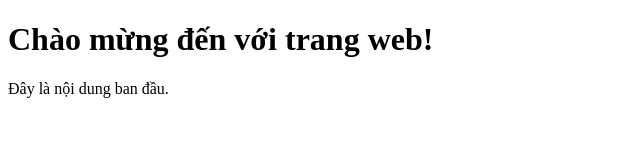
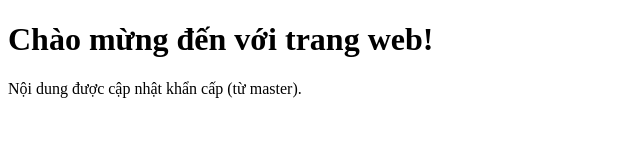
Before and after one commit to nguyenkieuan/so-tay-nau-an, a plain HTML site: page index.html in a window 1280 px wide. Shown: the whole page, without its empty margins (0-640 px from the left). Drawn offline with Linux system fonts and the light colour scheme.

Commit message:
Apply urgent content update on master

```diff
--- a/index.html
+++ b/index.html
@@ -5,6 +5,6 @@
   </head>
   <body>
     <h1>Chào mừng đến với trang web!</h1>
-    <p>Đây là nội dung ban đầu.</p>
+    <p>Nội dung được cập nhật khẩn cấp (từ master).</p>
   </body>
 </html>
```
Also changed, not shown: 1 other file.
